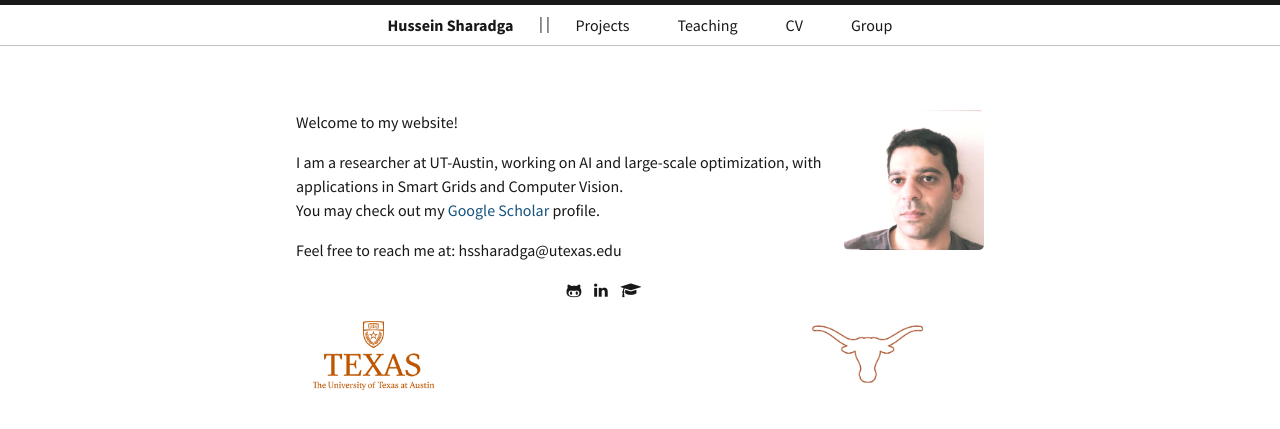
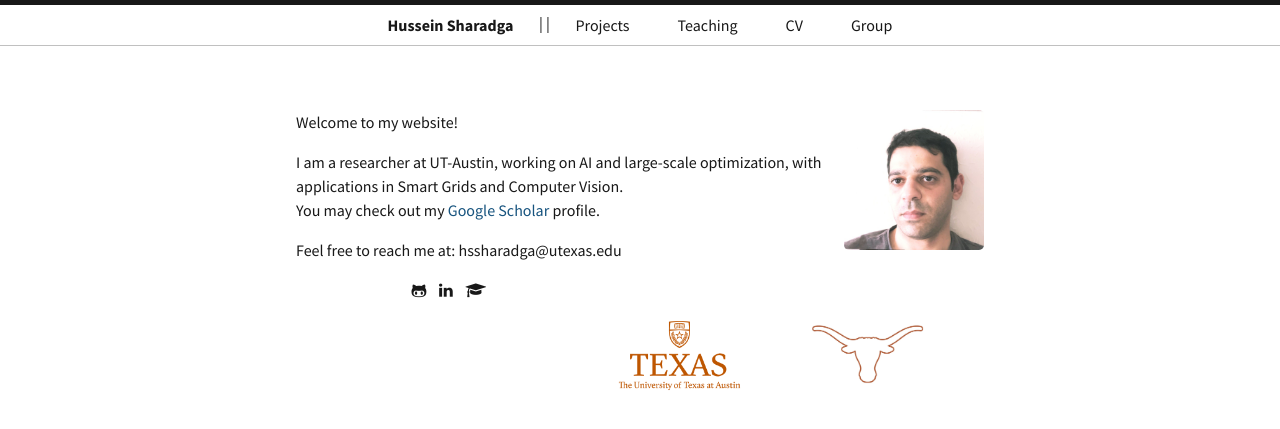
Before and after one commit to hssharadga/hssharadga.github.io, a Jekyll site: the page built from index.html, in a window 1280 px wide. Shown: the top 429 px of the page. Built offline with Jekyll 4.4.1, drawn with Linux system fonts in a browser that asks for light colours.

Commit message:
Update index.html

```diff
--- a/index.html
+++ b/index.html
@@ -38,7 +38,7 @@
 </div>
 
       <img src="/assets/austin1.png" alt="UT Austin Logo" height="155" align="right">
-     <img src="/assets/austin.jpg" alt="UT Austin Logo" height="155" align="left">
+     <img src="/assets/austin.jpg" alt="UT Austin Logo" height="155" align="right">
 
 
 </div>
```
